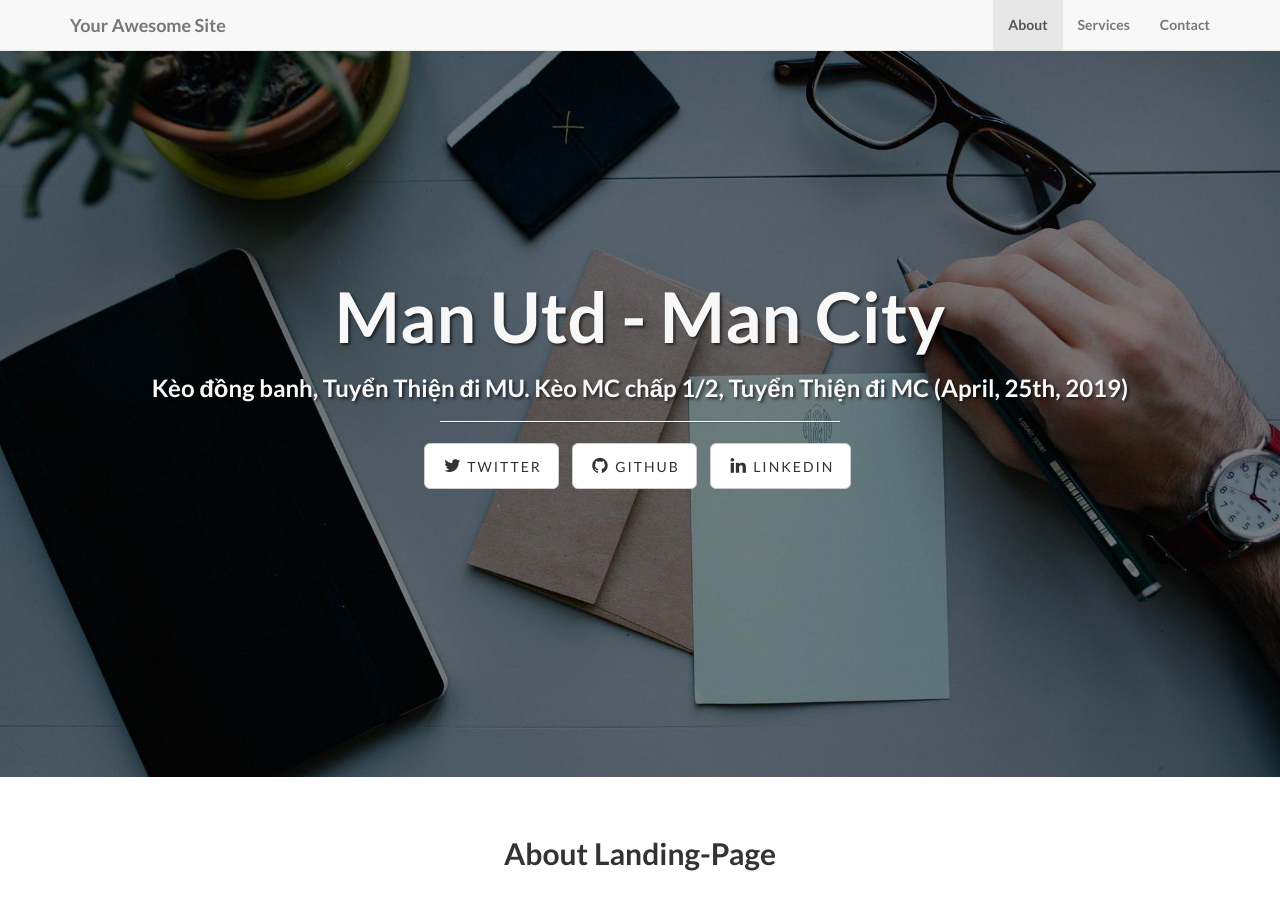
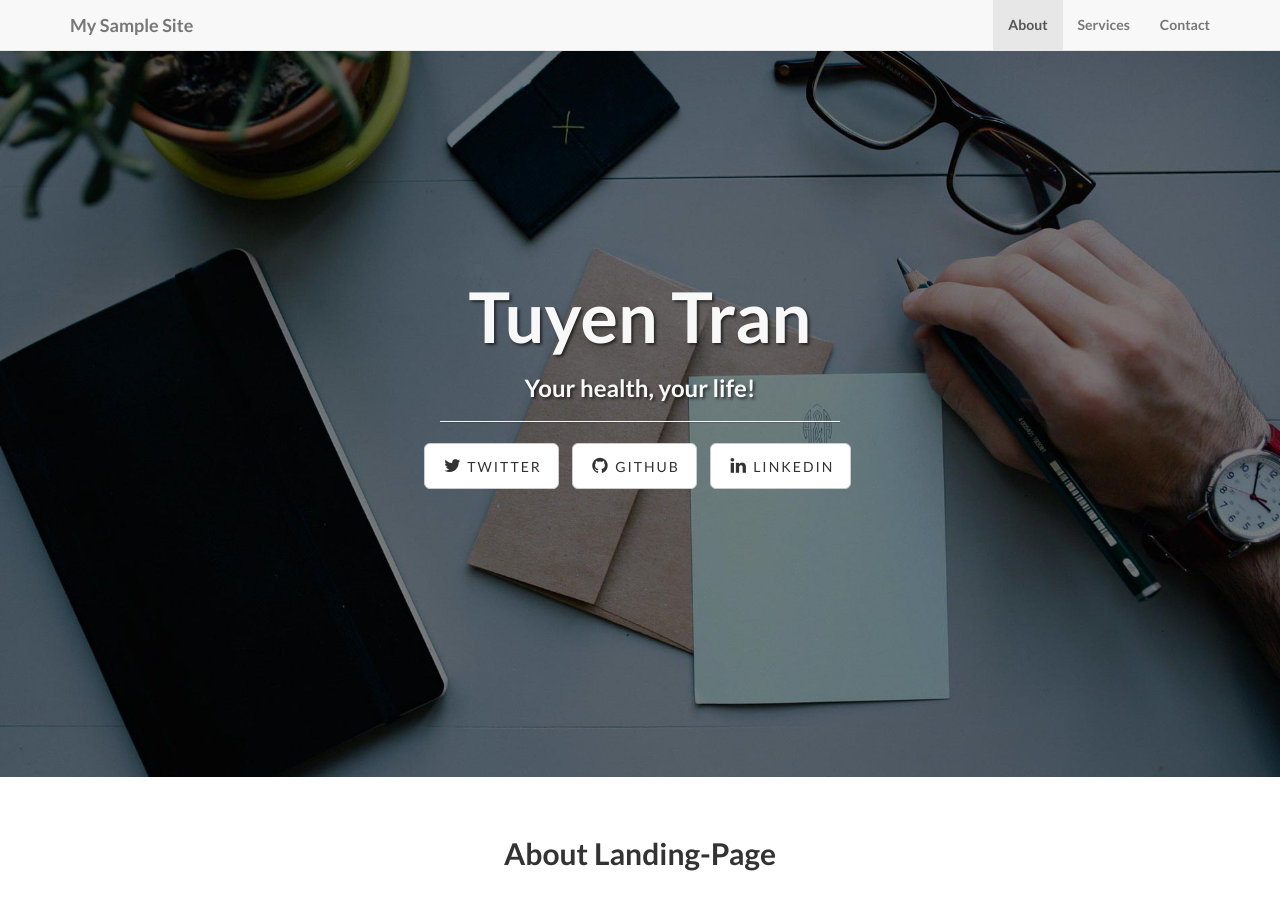
Before and after one commit to trantuyen/trantuyen.github.io, a Jekyll site: the page built from index.html, in a window 1280 px wide and 900 px high. Built offline with Jekyll 4.4.1, drawn with Linux system fonts in a browser that asks for light colours; some of the changed lines change nothing that is shown; some of the changed text lies outside the part shown.

Commit message:
Add social links Update the title

```diff
--- a/_config.yml
+++ b/_config.yml
@@ -2,15 +2,13 @@
 #      Main Configs       #
 # ----------------------- #
 
-url: http://yoursite.com
-title: Your Awesome Site
-email: your-email@domain.com
-author: Your Name
+url: https://trantuyen.github.io/
+title: My Sample Site
+email: tuyensonduy@gmail.com
+author: Tuyen Tran
 description: > # "Write an awesome description for your new site here.
-  You can edit this line in _config.yml. It will appear in your document
-  head meta (for Google search results) and in your feed.xml site
-  description.
-copyright: 'Copyright &copy; 2015 Your Name. All Rights Reserved.'
+  Let it be!
+copyright: 'Copyright &copy; 2019 Tuyen Tran. All Rights Reserved.'
 credits: 'Credits: Landing Page is a free to use, open source Bootstrap theme created by <a href="http://startbootstrap.com/">Start Bootstrap</a>.'
 
 # ----------------------- #
@@ -27,8 +25,8 @@
 
 social:
   - title: twitter
-    url: https://twitter.com/SBootstrap
+    url: https://twitter.com/tuyensonduy
   - title: github
-    url: https://github.com/IronSummitMedia/startbootstrap
+    url: https://github.com/trantuyen
   - title: linkedin
-    url:
+    url: https://www.linkedin.com/in/tuyen-tran-32487151/
--- a/index.html
+++ b/index.html
@@ -1,5 +1,5 @@
 ---
 layout: default
-title: Man Utd - Man City
-subTitle: Kèo đồng banh, Tuyển Thiện đi MU. Kèo MC chấp 1/2, Tuyển Thiện đi MC (April, 25th, 2019)
+title: Tuyen Tran
+subTitle: Your health, your life!
 ---
```
Also changed, not shown: _includes/header.html (line endings or trailing spaces).
